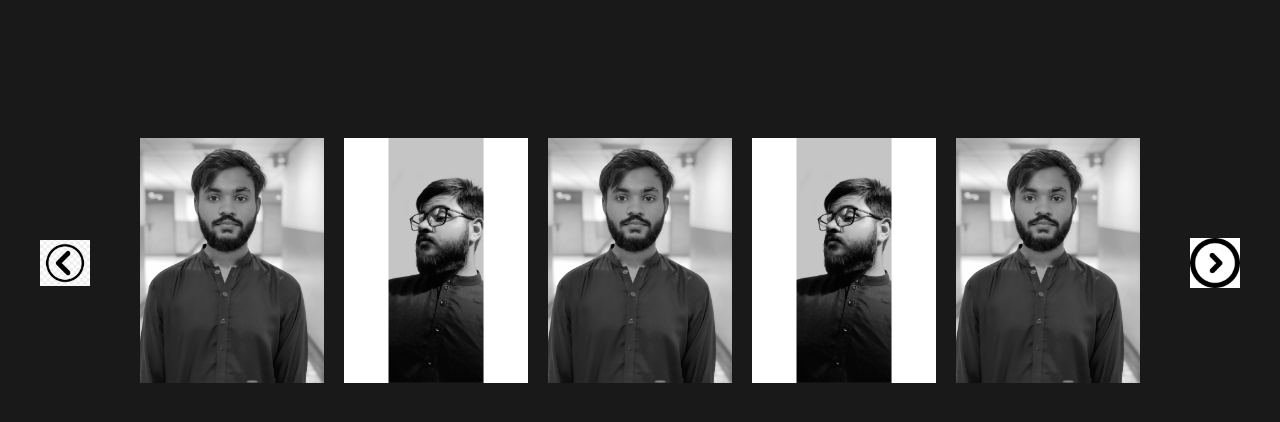
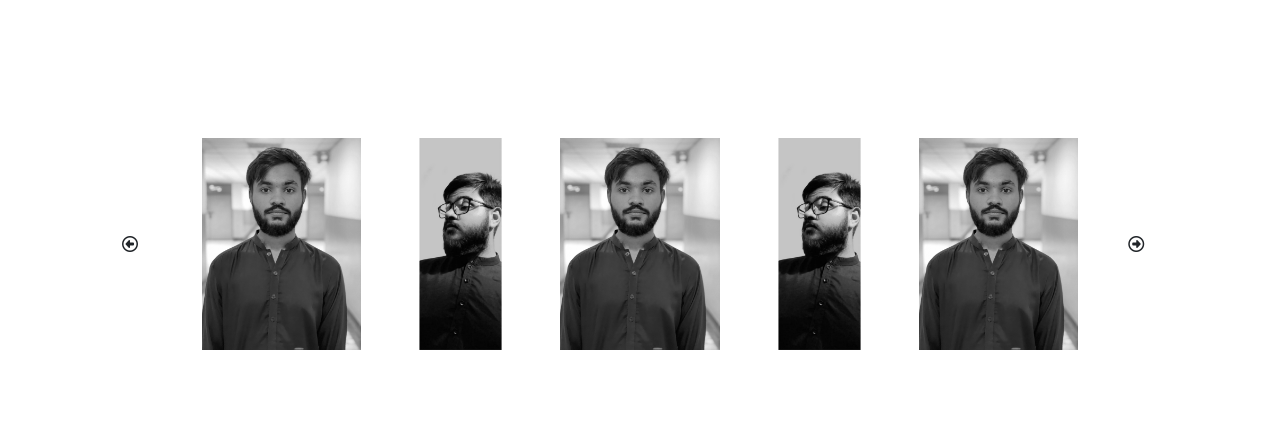
Before and after one commit to Zeeshan-Haider-Soomro/Horizontal-Slider-Using-Mouse-Scroller-By-JavaScript-, a plain HTML site: page index.html in a window 1280 px wide. Drawn offline with nearby package versions, Linux system fonts and the light colour scheme.

Commit message:
only for laptop size create

```diff
--- a/index.html
+++ b/index.html
@@ -6,10 +6,12 @@
     <title>Horizontal Scroll Image Gallery</title>
     <link rel="stylesheet" href="style.css">
     <link rel="stylesheet" href="https://cdnjs.cloudflare.com/ajax/libs/font-awesome/6.5.2/css/all.min.css" integrity="sha512-SnH5WK+bZxgPHs44uWIX+LLJAJ9/2PkPKZ5QiAj6Ta86w+fsb2TkcmfRyVX3pBnMFcV7oQPJkl9QevSCWr3W6A==" crossorigin="anonymous" referrerpolicy="no-referrer" />
+    <link href="https://cdn.jsdelivr.net/npm/bootstrap@5.3.3/dist/css/bootstrap.min.css" rel="stylesheet" integrity="sha384-QWTKZyjpPEjISv5WaRU9OFeRpok6YctnYmDr5pNlyT2bRjXh0JMhjY6hW+ALEwIH" crossorigin="anonymous">
+
 </head>
 <body>
-    <div class="gallery-wrap">
-        <img src="icons/download (2).png" alt="" id="backBtn">
+    <div class="gallery-wrap container">
+        <i class="fa-regular fa-circle-left" id="backBtn"></i>
         <div class="gallery">
             <div>
                 <span><img src="images/WhatsApp Image 2024-03-12 at 18.26.29_e6b49963.jpg" alt=""></span>
@@ -26,7 +28,7 @@
                 <span><img src="images/WhatsApp Image 2024-04-23 at 20.10.28_882ad1e2.jpg" alt=""></span>
             </div>
         </div>
-        <img src="icons/download (3).png" alt="" id="nextBtn">
+        <i class="fa-regular fa-circle-right" id="nextBtn"></i>
     </div>
 
 
--- a/style.css
+++ b/style.css
@@ -8,7 +8,7 @@ body{
     background: #191919;
 }
 .gallery{
-    width: 1100px;
+    width: 1500px;
     display: flex;
     overflow-x: scroll;
 }
```
